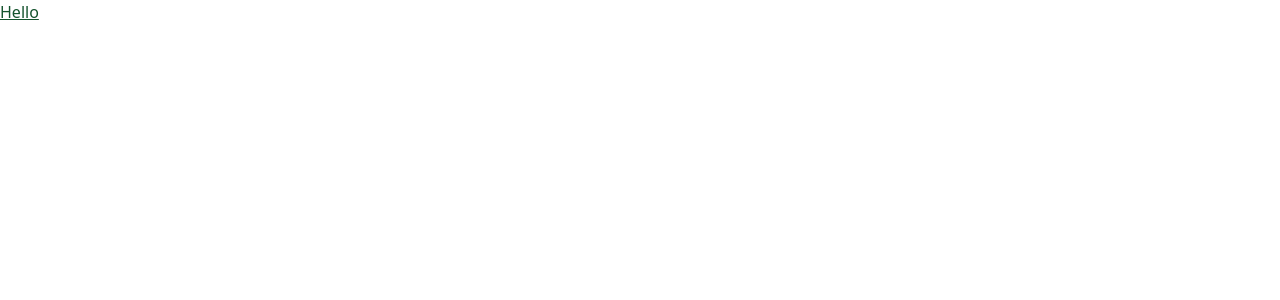
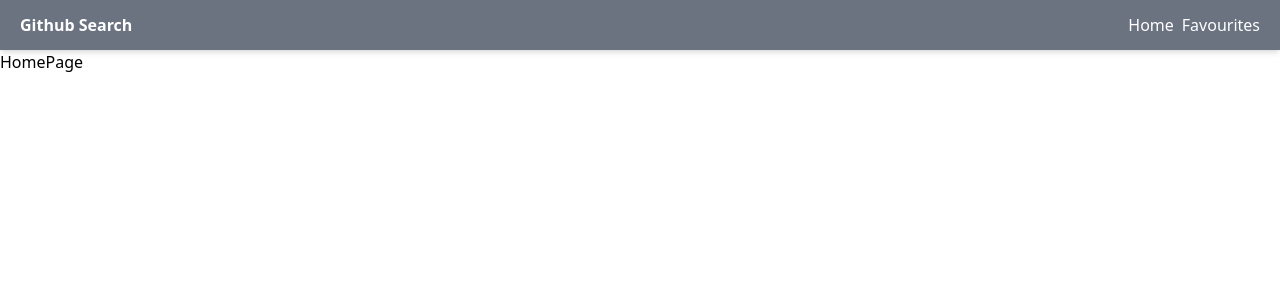
Before and after one commit to ekater1na/react-advanced-github, a React (Create React App) app: page / in a window 1280 px wide. Shown: the top 300 px of the page. Built offline with nearby package versions, Linux system fonts and the light colour scheme.

Commit message:
feat: add navbar and routing

```diff
--- a/package.json
+++ b/package.json
@@ -3,6 +3,7 @@
   "version": "0.1.0",
   "private": true,
   "dependencies": {
+    "@reduxjs/toolkit": "^1.9.0",
     "@testing-library/jest-dom": "^5.16.5",
     "@testing-library/react": "^13.4.0",
     "@testing-library/user-event": "^13.5.0",
@@ -12,6 +13,8 @@
     "@types/react-dom": "^18.0.8",
     "react": "^18.2.0",
     "react-dom": "^18.2.0",
+    "react-redux": "^8.0.5",
+    "react-router-dom": "^6.4.3",
     "react-scripts": "5.0.1",
     "typescript": "^4.8.4",
     "web-vitals": "^2.1.4"
--- a/src/App.tsx
+++ b/src/App.tsx
@@ -1,7 +1,19 @@
 import React from 'react';
+import { Route, Routes } from "react-router-dom";
+import { Navigation } from './components/Navigation';
+import { FavouritesPage } from './pages/FavouritesPage';
+import { HomePage } from "./pages/HomePage";
 
 function App() {
-  return <div className="text-bold underline text-green-900">Hello</div>;
+  return(
+    <>
+      <Navigation />
+      <Routes>
+        <Route path="/" element={ <HomePage /> } />
+        <Route path="/favourites" element={ <FavouritesPage /> } />
+      </Routes>
+    </>
+  );
 }
 
 export default App;
--- /dev/null
+++ b/src/components/Navigation.tsx
@@ -0,0 +1,17 @@
+import React from 'react';
+import { Link } from "react-router-dom";
+
+export const Navigation = () => {
+  return (
+    <nav className="flex justify-between items-center h-[50px] px-5 shadow-md bg-gray-500 text-white">
+      <h3 className="font-bold">Github Search</h3>
+
+      <span>
+        <Link to="/" className="mr-2">
+          Home
+        </Link>
+        <Link to="/favourites">Favourites</Link>
+      </span>
+    </nav>
+  );
+};
--- a/src/index.tsx
+++ b/src/index.tsx
@@ -2,11 +2,14 @@
 import ReactDOM from 'react-dom/client';
 import './index.css';
 import App from './App';
+import { BrowserRouter } from 'react-router-dom';
 
 const root = ReactDOM.createRoot(document.getElementById('root') as HTMLElement);
 root.render(
   <React.StrictMode>
-    <App />
+    <BrowserRouter>
+      <App />
+    </BrowserRouter>
   </React.StrictMode>
 );
 
--- /dev/null
+++ b/src/pages/FavouritesPage.tsx
@@ -0,0 +1,9 @@
+import React from "react";
+
+export const FavouritesPage = () => {
+  return (
+    <div>
+      FavouritesPage
+    </div>
+  );
+};
--- /dev/null
+++ b/src/pages/HomePage.tsx
@@ -0,0 +1,9 @@
+import React from "react";
+
+export const HomePage = () => {
+  return (
+    <div>
+      HomePage
+    </div>
+  );
+};
```
Also changed, not shown: 1 other file (tests, documents, lock files or other folders).
